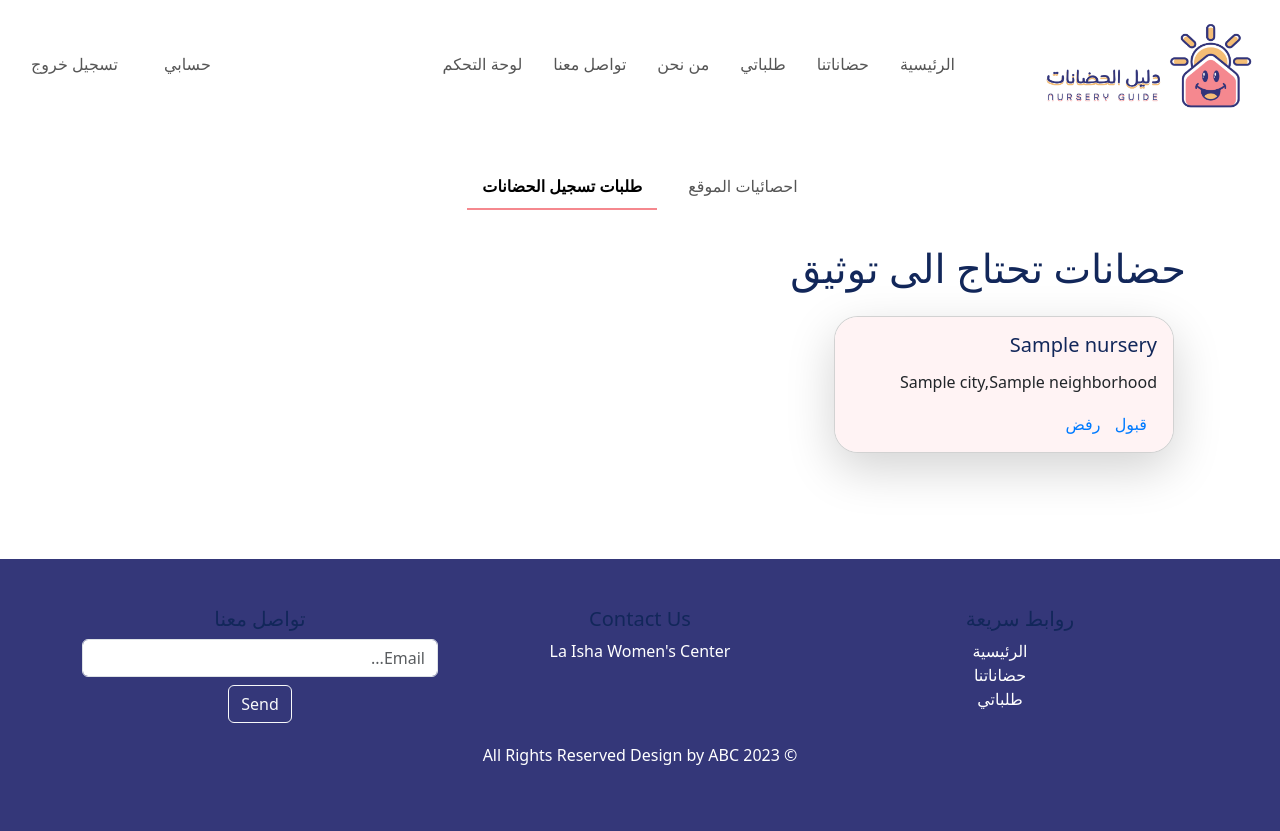
After one commit to SarahMunif/NurseriesGuide, a Django app: page /nurseries/requests/ in a window 1280 px wide. The commit adds this page. Run offline with Django 5.2, Linux system fonts and the light colour scheme; a user stored in the database is signed in; tables that the repository leaves empty hold one stand-in row (values such as "Sample post"); some libraries are stand-ins or nearby versions.

Commit message:
the admin can vew pending nurisres and reject or accept them , the owner can view the status of his nursries,add new feilds in the nusries model , fixed the html laighment in the owner page

```diff
--- /dev/null
+++ b/NurseriesGuide/main/templates/main/admin_dashboard.html
@@ -0,0 +1,47 @@
+{% extends 'main/base.html' %}
+{% load static %}
+
+{% block title %}Dashboard{% endblock %}
+
+{% block content %}
+<style>
+    .nav-underline {
+        display: flex;
+        justify-content: center;
+        padding: 10px 0;
+    }
+
+    .nav-underline .nav-link {
+        color: #555;
+        border-bottom: 2px solid transparent;
+        padding: 10px 15px;
+    }
+
+    .nav-underline .nav-link:hover {
+        border-color: #F5888E;
+    }
+
+    .nav-underline .nav-link.active {
+        border-color: #F5888E;
+    }
+</style>
+
+<nav class="nav nav-underline">
+  <li class="nav-item">
+    <a class="nav-link" aria-current="page" href="">احصائيات الموقع</a>
+  </li>
+
+  <li class="nav-item">
+    <a class="nav-link {% if request.resolver_match.url_name == 'verify_nurseries' %}active{% endif %}" href="{% url 'nurseries:verify_nurseries' %}">طلبات تسجيل الحضانات
+    </a>
+
+  </li>
+
+</nav>
+
+
+<div class="container">
+    {% block Dashboard-content %}
+    {% endblock %}
+</div>
+{% endblock %}
--- a/NurseriesGuide/main/templates/main/base.html
+++ b/NurseriesGuide/main/templates/main/base.html
@@ -56,7 +56,12 @@
                     <a class="nav-link {% if request.resolver_match.url_name == 'about_us' %}active{% endif %}" href="{% url 'main:about_us' %}">من نحن</a></li>
                 <li class="nav-item">
                     <a class="nav-link {% if request.resolver_match.url_name == 'contact_us' %}active{% endif %}" href="{% url 'main:contact_us' %}">تواصل معنا</a></li>
-                {% if request.user.is_staff %}
+
+                {% if request.user.is_superuser %}
+                <li class="nav-item">
+                    <a class="nav-link {% if request.resolver_match.url_name == 'admin_dashboard' %}active{% endif %}" href="{%url 'main:admin_dashboard'%}">لوحة التحكم </a></li>
+
+                {% elif request.user.is_staff %}
                 <li class="nav-item">
                     <a class="nav-link {% if request.resolver_match.url_name == 'staff_dashboard' %}active{% endif %}" href="{%url 'main:staff_dashboard'%}">لوحة التحكم </a></li>
                 {% endif %}
--- a/NurseriesGuide/main/urls.py
+++ b/NurseriesGuide/main/urls.py
@@ -11,6 +11,5 @@ urlpatterns = [
     path('about/', views.about_us, name='about_us'),
     path('contact/', views.contact_us, name='contact_us'),
     path('staff/dashboard/',views.staff_dashboard,name="staff_dashboard"),
-    path('admin/dashboard/',views.admin_dashboard,name="admin_dashboard"),
-
+    path('admin-dashboard/',views.admin_dashboard,name="admin_dashboard"),
 ]
--- a/NurseriesGuide/main/views.py
+++ b/NurseriesGuide/main/views.py
@@ -25,8 +25,8 @@ def staff_dashboard(request):
     return render(request, 'main/staff_dashboard.html')
 
 def admin_dashboard(request):
-    if not request.user.is_admin:
-        messages.success(request, "only staff can view this page", "alert-warning")
+    if not request.user.is_superuser:
+        messages.success(request, "only admin can view this page", "alert-warning")
         return redirect("main:home_view")
 
     return render(request, 'main/admin_dashboard.html')
--- a/NurseriesGuide/nurseries/models.py
+++ b/NurseriesGuide/nurseries/models.py
@@ -26,6 +26,12 @@ class Nursery(models.Model):
     description = models.TextField()
     accepts_special_needs = models.BooleanField(default=False)
     verified = models.BooleanField(default=False)
+    status = models.CharField(max_length=20, default='pending', choices=(
+        ('pending', 'Pending'),
+        ('verified', 'Verified'),
+        ('rejected', 'Rejected')
+    ))
+    rejection_reason = models.TextField(blank=True, null=True)
     neighborhood = models.ForeignKey(Neighborhood, on_delete=models.CASCADE, related_name='nurseries')
     owner = models.ForeignKey(User, on_delete=models.CASCADE,  limit_choices_to={'is_staff': True})
 
--- /dev/null
+++ b/NurseriesGuide/nurseries/templates/nurseries/superuser_nurseries.html
@@ -0,0 +1,86 @@
+{% extends 'main/admin_dashboard.html' %}
+{% load static %}
+
+{% block title %}Nurseries{% endblock %}
+
+{% block Dashboard-content %}
+<link href="{% static 'css/main.css' %}?v=1.1" rel="stylesheet" />
+
+<style>
+    .rounded-card {
+        border-radius: 1.5rem;
+        overflow: hidden;
+    }
+    .card-body {
+        background-color: #FFF3F4;
+    }
+    .form-section {
+        margin-top: 20px;
+    }
+    .action-link {
+        margin-right: 10px;
+        color: #007BFF; /* Bootstrap primary blue */
+        text-decoration: none;
+    }
+    .action-link:hover {
+        text-decoration: underline;
+    }
+</style>
+
+<h1 class="mt-4">حضانات تحتاج الى توثيق</h1>
+
+<div class="container-fluid">
+    <div class="row mt-4">
+        {% for nursery in unverified_nurseries %}
+        <div class="col-md-4 col-sm-6 mb-4">
+            <div class="card shadow-lg rounded-card">
+                <div class="card-body">
+                    <h5 class="card-title mb-3">
+                        <a href="{% url 'nurseries:nursery_detail' nursery.id %}">{{ nursery.name }}</a>
+                    </h5>
+                    <h6>{{ nursery.neighborhood }}</h6>
+                    <div class="form-section">
+                        <form method="post" action="{% url 'nurseries:verify_nurseries' %}">
+                            {% csrf_token %}
+                            <input type="hidden" name="nursery_id" value="{{ nursery.id }}">
+                            <a href="javascript:;" onclick="parentNode.submit();" class="action-link" name="action" value="verify">قبول</a>
+                            <a href="#" class="action-link" data-toggle="modal" data-target="#rejectionModal-{{ nursery.id }}">رفض</a>
+                        </form>
+                    </div>
+                </div>
+            </div>
+            <!-- Rejection Modal -->
+            <div class="modal fade" id="rejectionModal-{{ nursery.id }}" tabindex="-1" role="dialog" aria-labelledby="rejectionModalLabel-{{ nursery.id }}" aria-hidden="true">
+                <div class="modal-dialog" role="document">
+                    <div class="modal-content">
+                        <div class="modal-header">
+                            <h5 class="modal-title" id="rejectionModalLabel-{{ nursery.id }}"> سبب الرفض</h5>
+                            <button type="button" class="close" data-dismiss="modal" aria-label="Close">
+                                <span aria-hidden="true">&times;</span>
+                            </button>
+                        </div>
+                        <form method="post" action="{% url 'nurseries:verify_nurseries' %}">
+                            {% csrf_token %}
+                            <div class="modal-body">
+                                <input type="hidden" name="nursery_id" value="{{ nursery.id }}">
+                                <textarea name="rejection_reason" placeholder="ادخل السبب" class="form-control"></textarea>
+                            </div>
+                            <div class="modal-footer">
+                                <button type="button" class="btn btn-secondary" data-dismiss="modal">تراجع</button>
+                                <button type="submit" name="action" value="reject" class="btn btn-danger"> تأكيد الرفض</button>
+                            </div>
+                        </form>
+                    </div>
+                </div>
+            </div>
+        </div>
+        {% empty %}
+        <div class="col">
+            <p>لا توجد حضانات غير موثقه</p>
+        </div>
+        {% endfor %}
+    </div>
+</div>
+<script src="https://code.jquery.com/jquery-3.6.0.min.js"></script>
+<script src="https://stackpath.bootstrapcdn.com/bootstrap/4.5.2/js/bootstrap.min.js"></script>
+{% endblock %}
--- a/NurseriesGuide/nurseries/urls.py
+++ b/NurseriesGuide/nurseries/urls.py
@@ -8,6 +8,9 @@ app_name = "nurseries"
 urlpatterns = [
     path("view",views.nurseries_view,name="nurseries_view"),
     path("",views.nurseries_list,name="nurseries_list"),
+    path("requests/",views.verify_nurseries,name="verify_nurseries"),
+
+
     path("add/",views.add_nursery,name="add_nursery"),
     path("update/<int:nursery_id>/",views.update_nursery,name="update_nursery"),
     path("delete/<int:nursery_id>/",views.delete_nursery,name="delete_nursery"),
--- a/NurseriesGuide/nurseries/views.py
+++ b/NurseriesGuide/nurseries/views.py
@@ -1,6 +1,6 @@
 from django.shortcuts import render,redirect
 from django.http import HttpRequest,HttpResponse
-from .forms import NurseryForm,ActivityForm,StaffForm,GalleryForm
+from .forms import NurseryForm,ActivityForm,StaffForm,GalleryForm,NurseryOwnerForm
 from django.contrib import messages
 from nurseries.models import Activity,City,Neighborhood,Nursery,Gallery,Staff
 from django.core.paginator import Paginator
@@ -11,7 +11,7 @@ from django.db.models import Avg,Sum,Max,Min
 # Create your views here.
 
 # nursery model views
-#
+
 def nurseries_view(request:HttpRequest):
     if not request.user.is_authenticated or not request.user.is_staff:
         return redirect("main:home")  # Redirect non-staff users to home page
@@ -34,13 +34,46 @@ def nurseries_view(request:HttpRequest):
     if not request.user.is_staff:
       return render(request, "main/home.html", {"nurseries" : nurseries ,"search_term": searched })
 
+def verify_nurseries(request):
+    if not request.user.is_superuser:
+        return redirect('main:home')
+    else:
+        if request.method == 'POST':
+            nursery_id = request.POST.get('nursery_id')
+            action = request.POST.get('action', 'verify')
+            rejection_reason = request.POST.get('rejection_reason', '')
+
+            if nursery_id:
+                nursery = Nursery.objects.get(id=nursery_id)
+                if action == 'verify':
+                    nursery.verified = True
+                    nursery.status = 'verified'
+                elif action == 'reject':
+                    nursery.verified = False
+                    nursery.status = 'rejected'
+                    nursery.rejection_reason = rejection_reason
+
+                nursery.save()
+                return redirect('nurseries:verify_nurseries')
+            else:
+                messages.error(request, "No nursery selected.")
+
+        unverified_nurseries = Nursery.objects.filter(status='pending')
+        return render(request, "nurseries/superuser_nurseries.html", {
+            "unverified_nurseries": unverified_nurseries
+        })
+
+
+
+
+
 def add_nursery(request:HttpRequest):
         if not request.user.is_authenticated or not request.user.is_staff:
            return redirect("main:home")  # Redirect non-staff users to home page
         neighborhoods = Neighborhood.objects.all()
 
         if request.method=="POST":
-         nurseryForm=NurseryForm(request.POST,request.FILES)
+         nurseryForm=NurseryOwnerForm(request.POST,request.FILES)
          if nurseryForm.is_valid():
             nursery = nurseryForm.save(commit=False)
             nursery.owner = request.user  # Set the owner to the current user
@@ -67,7 +100,7 @@ def delete_nursery(request:HttpRequest,nursery_id:int):
 def update_nursery(request:HttpRequest,nursery_id:int):
     nursery = Nursery.objects.get(pk=nursery_id)
     if request.method == "POST":
-         nurseryForm=NurseryForm(request.POST, request.FILES, instance=nursery)
+         nurseryForm=NurseryOwnerForm(request.POST, request.FILES, instance=nursery)
          if nurseryForm.is_valid():
              nurseryForm.save()
              messages.success(request, 'nursery updated successfully!',"alert-success")
@@ -224,7 +257,6 @@ def add_gallery(request: HttpRequest, nursery_id: int):
 
 
 
-
 def nurseries_list(request):
 
     nurseries = Nursery.objects.all()
```
Also changed, not shown: NurseriesGuide/nurseries/forms.py (+6 -1 lines), NurseriesGuide/nurseries/templates/nurseries/nurseries_view.html (+9 -4 lines), NurseriesGuide/nurseries/migrations/0005_nursery_rejection_reason_nursery_status.py (added).
